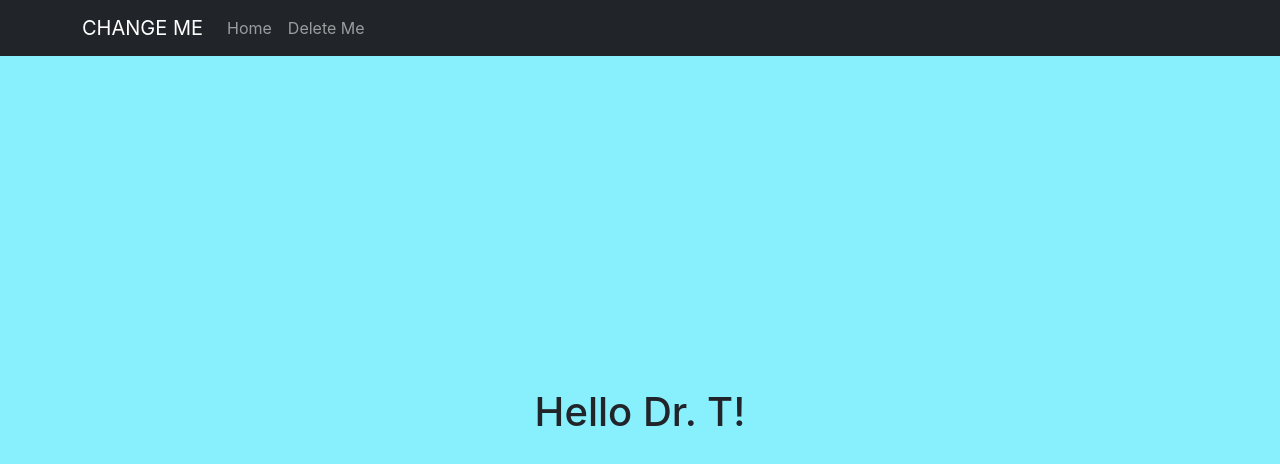
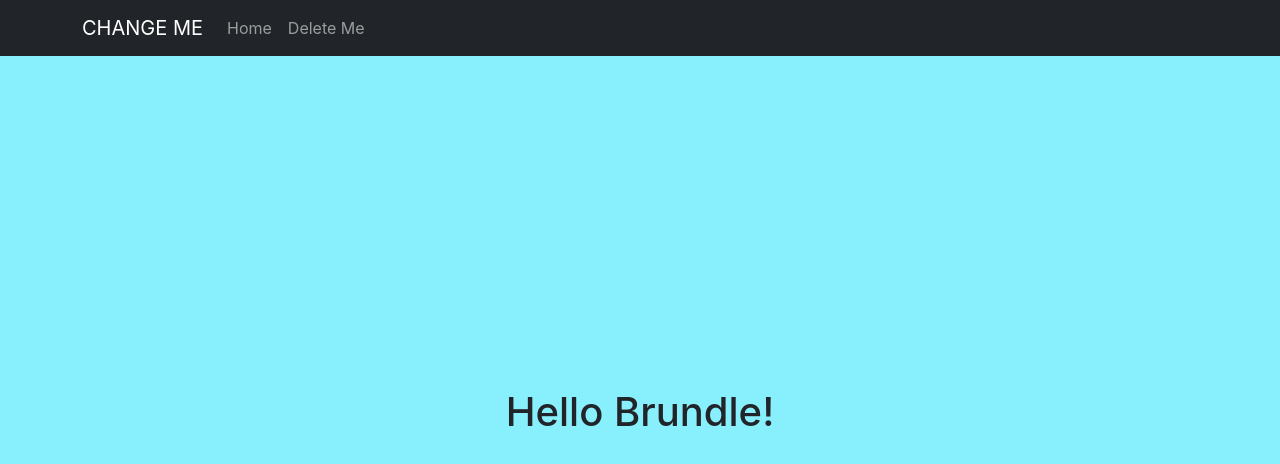
Before and after one commit to brantleyrecs/tkodell, a Next.js app: page / in a window 1280 px wide. Shown: the top 464 px of the page. Built offline with nearby package versions, Linux system fonts and the light colour scheme.

Commit message:
installed all npm installs

```diff
--- a/package.json
+++ b/package.json
@@ -1,8 +1,8 @@
 {
-  "name": "next-firebase-starter",
+  "name": "tkodell",
   "private": true,
   "version": "1.0.0",
-  "author": "Trinity Christiana",
+  "author": "Michael Brantley",
   "scripts": {
     "dev": "next dev",
     "build": "next build",
--- a/pages/index.js
+++ b/pages/index.js
@@ -5,7 +5,7 @@
 function Home() {
   // const { user } = useAuth(); // TODO: COMMENT IN FOR AUTH
 
-  const user = { displayName: 'Dr. T' }; // TODO: COMMENT OUT FOR AUTH
+  const user = { displayName: 'Brundle' }; // TODO: COMMENT OUT FOR AUTH
   return (
     <div
       className="text-center d-flex flex-column justify-content-center align-content-center"
```
